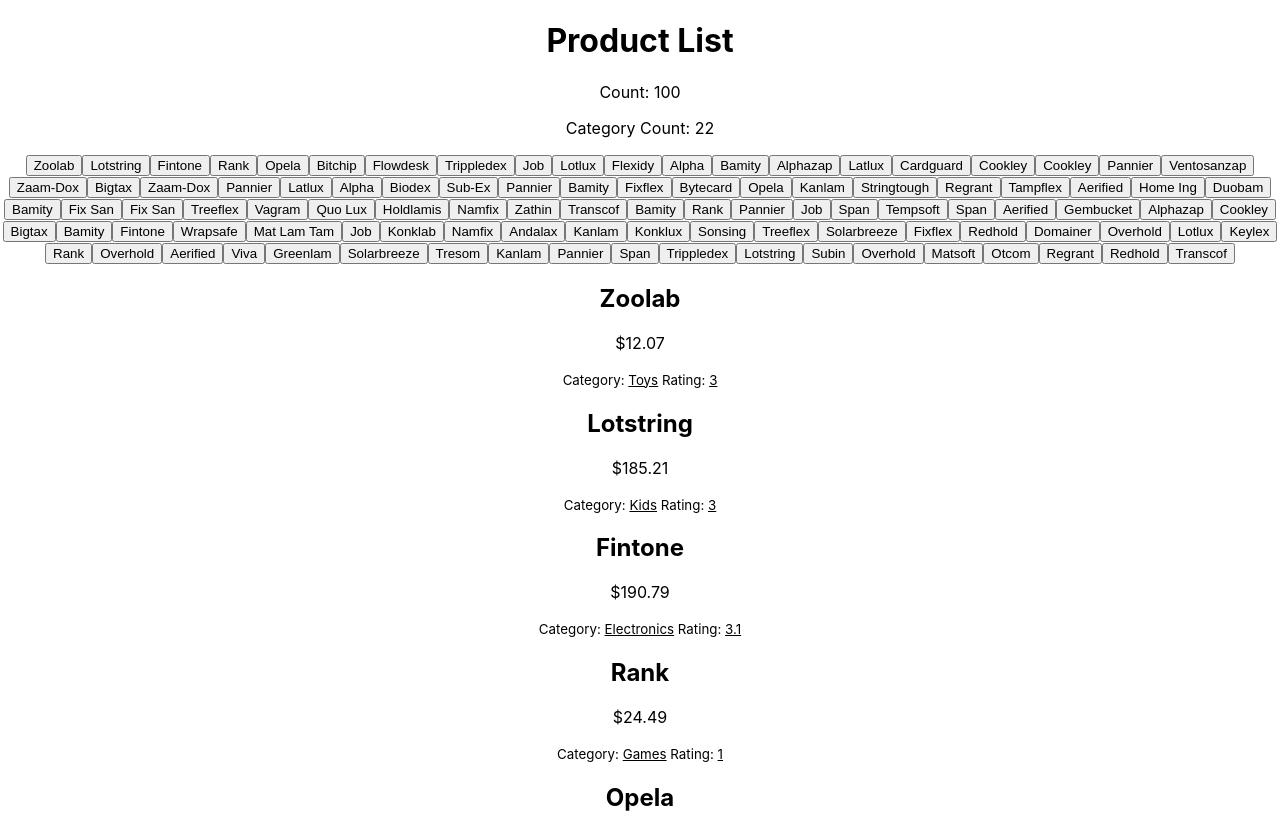
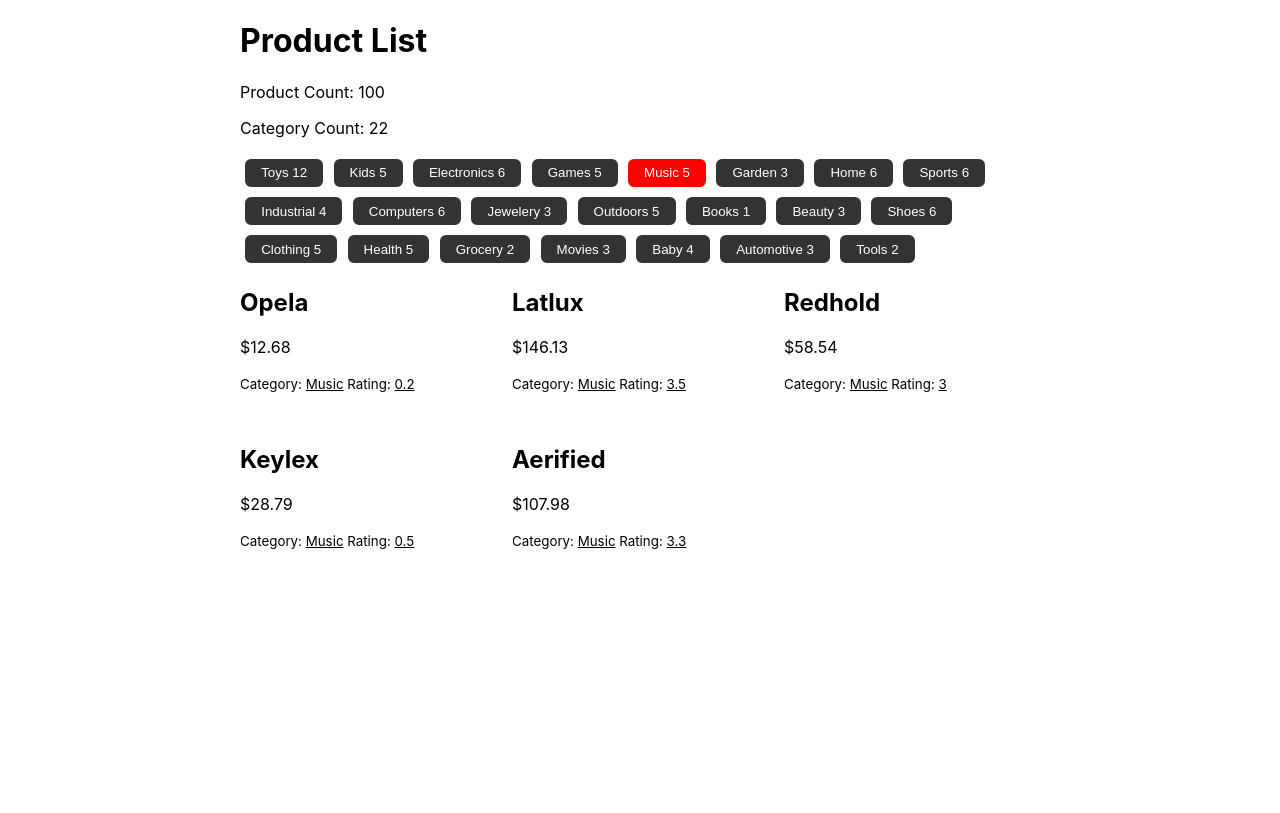
Before and after one commit to GeorgeCloud/react-product-list, a React (Create React App) app: page / in a window 1280 px wide. Shown: the top 813 px of the page. Built offline with nearby package versions, Linux system fonts and the light colour scheme.

Commit message:
add: header component, styling for coponents

```diff
--- a/src/App.css
+++ b/src/App.css
@@ -1,38 +1,4 @@
 .App {
-  text-align: center;
+  max-width: 800px;
+  margin: auto;
 }
-
-.App-logo {
-  height: 40vmin;
-  pointer-events: none;
-}
-
-@media (prefers-reduced-motion: no-preference) {
-  .App-logo {
-    animation: App-logo-spin infinite 20s linear;
-  }
-}
-
-.App-header {
-  background-color: #282c34;
-  min-height: 100vh;
-  display: flex;
-  flex-direction: column;
-  align-items: center;
-  justify-content: center;
-  font-size: calc(10px + 2vmin);
-  color: white;
-}
-
-.App-link {
-  color: #61dafb;
-}
-
-@keyframes App-logo-spin {
-  from {
-    transform: rotate(0deg);
-  }
-  to {
-    transform: rotate(360deg);
-  }
-}
--- a/src/App.js
+++ b/src/App.js
@@ -1,21 +1,26 @@
 import './App.css';
+import { useState } from 'react'
 import ProductList from './ProductList'
-import CategoryButtons from './CategoryButtons'
+import CategoryList from './CategoryList'
+import Header from './Header'
 
 // Challenge 7
 import data, { allCategories, categoriesSet, categoriesAndCount } from './data'
 
 function App() {
+  const [category, setCategory] = useState('Music');
 
   return (
     <div className="App">
-      <h1>Product List</h1>
-      <p>Count: {data.length}</p>
-      <p>Category Count: {categoriesSet.size}</p>
+      <Header
+        title="Product List"
+        productCount={data.length}
+        categoryCount={categoriesSet.size}
+      />
 
-      <CategoryButtons />
+      <CategoryList category={ category } setCategory={ setCategory }/>
 
-      <ProductList />
+      <ProductList category={ category }/>
     </div>
   );
 }
--- a/src/CategoryButtons.js
+++ /dev/null
@@ -1,18 +0,0 @@
-import categoriesAndCount from './data'
-
-function CategoryButtons(){
-  return (
-    <div className="categoryButtons">
-      {categoriesAndCount.map(obj => {
-        return(
-          <button>
-            {obj.name}
-              <span> {obj.count} </span>
-          </button>
-        )
-      })}
-    </div>
-  )
-}
-
-export default CategoryButtons
--- /dev/null
+++ b/src/CategoryList.css
@@ -0,0 +1,17 @@
+.CategoryList {
+  display: flex;
+  flex-wrap: wrap;
+}
+
+.CategoryList > button {
+  color: white;
+  background-color: #333;
+  margin: 0.2rem 0.2rem;
+  padding: 0.4rem 1rem;
+  border: 2px solid;
+  border-radius: 0.5rem;
+}
+
+button.selected {
+  background-color: red;
+}
--- /dev/null
+++ b/src/CategoryList.js
@@ -0,0 +1,22 @@
+import { categoriesAndCount } from './data'
+import './CategoryList.css'
+
+function CategoryList(props){
+  const { category, setCategory } = props;
+
+  return (
+    <div className="CategoryList">
+      {categoriesAndCount.map(obj => {
+        const className = obj.name === category ? 'selected' : '';
+        return(
+          <button className={ className }>
+            { obj.name }
+              <span> { obj.count } </span>
+          </button>
+        )
+      })}
+    </div>
+  )
+}
+
+export default CategoryList
--- /dev/null
+++ b/src/Header.js
@@ -0,0 +1,13 @@
+function Header(props){
+  const { title, productCount, categoryCount } = props
+
+  return (
+    <div>
+      <h1>{ title }</h1>
+      <p>Product Count: { productCount }</p>
+      <p>Category Count: { categoryCount }</p>
+    </div>
+  )
+}
+
+export default Header
--- /dev/null
+++ b/src/ProductList.css
@@ -0,0 +1,5 @@
+.ProductList {
+  display: grid;
+  grid-template-columns: 1fr 1fr 1fr;
+  grid-gap: 1rem;
+}
--- a/src/ProductList.js
+++ b/src/ProductList.js
@@ -1,10 +1,12 @@
 import data from '../src/data'
-// import classNames from 'classNames'
+import './ProductList.css'
 
-function ProductList(){
+function ProductList(props){
+  const { category } = props;
+
   return (
-    <div className="productList">
-      {data.map(obj => {
+    <div className="ProductList">
+      {data.filter(obj => obj.category === category).map(obj => {
         return (
           <div>
             <h2>{ obj.name }</h2>
--- a/src/data.js
+++ b/src/data.js
@@ -12,7 +12,7 @@ const categoryCount = allCategories.reduce((obj, cat) => {
   if (obj.hasOwnProperty(cat)){
     obj[cat] += 1;
   } else {
-    obj[cat] = 0;
+    obj[cat] = 1;
   }
   return obj
 }, {});
```
